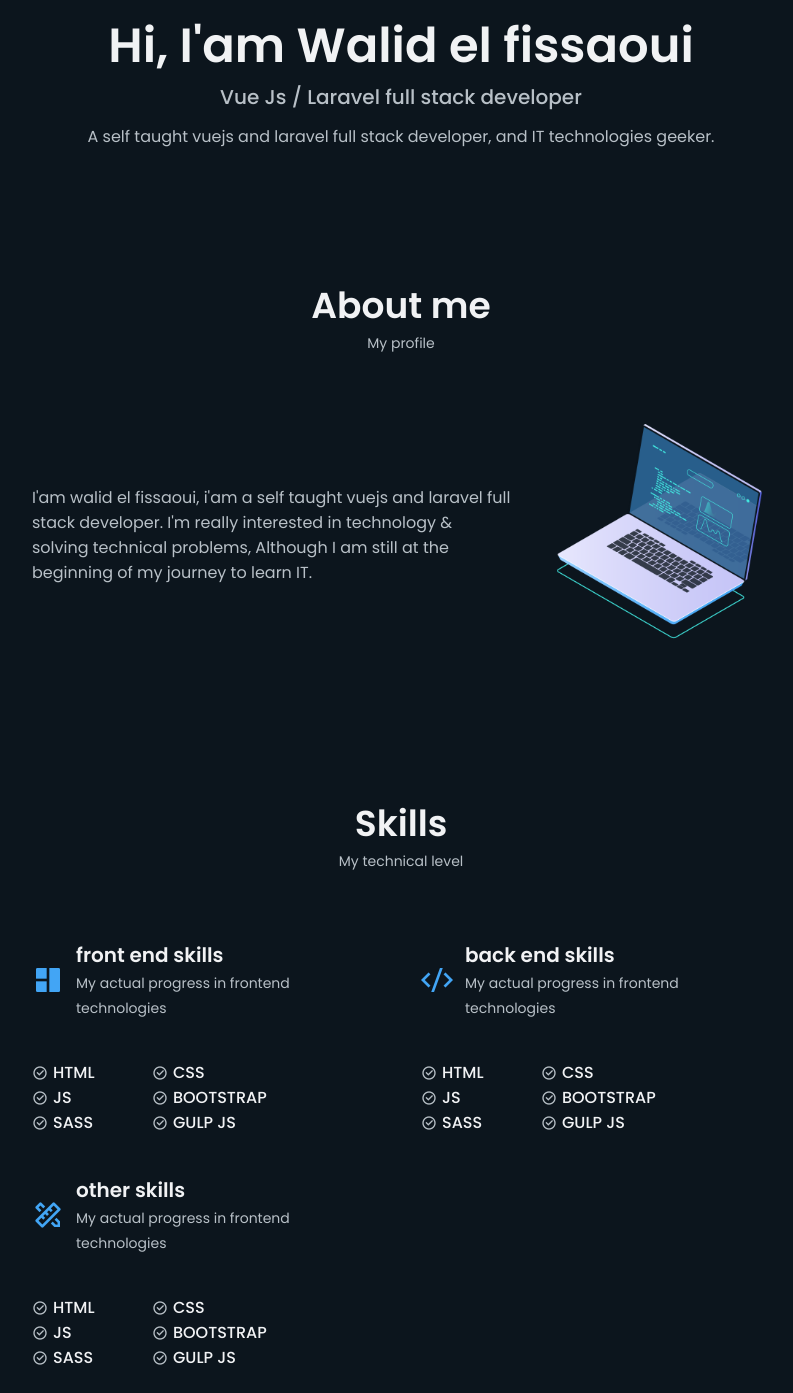
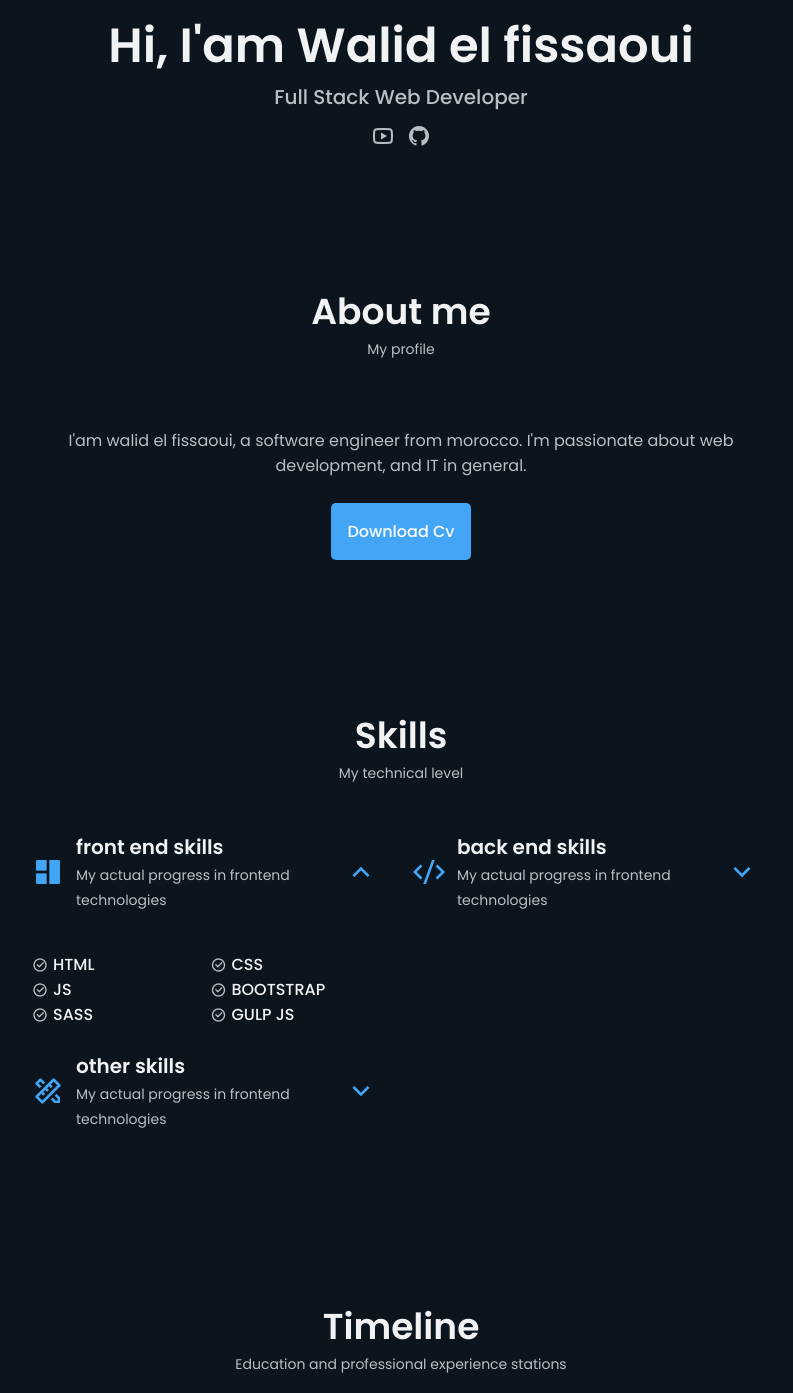
Before and after one commit to walid-el-fissaoui/portfolio, a website: page index.html in a window 1280 px wide. Shown: the part 420-1813 px from the top of the page, without its empty margins (239-1032 px from the left). Drawn offline with nearby package versions, Linux system fonts and the light colour scheme; files that its build step writes are made by us from their sources.

Commit message:
8. finish footer

```diff
--- a/index.html
+++ b/index.html
@@ -82,9 +82,19 @@
         </div>
         <div class="home-content">
           <h1 class="home-title">Hi, I'am Walid el fissaoui</h1>
-          <h3 class="home-subtitle">Vue Js / Laravel full stack developer</h3>
-          <p class="home-description">A self taught vuejs and laravel full stack developer, and IT technologies geeker.
-          </p>
+          <h3 class="home-subtitle">Full Stack Web Developer</h3>
+          <ul class="social-links">
+            <li>
+              <a href="https://www.youtube.com/channel/UCIbjDtKKhliYzFHkWBIG3-g" target="_blank">
+                <i class="ri-youtube-line"></i>
+              </a>
+            </li>
+            <li>
+              <a href="https://github.com/walid-el-fissaoui/" target="_blank">
+                <i class="ri-github-fill"></i>
+              </a>
+            </li>
+          </ul>
         </div>
       </div>
     </div>
@@ -96,15 +106,12 @@
     <span class="section-subtitle">My profile</span>
     <div class="container">
       <div class="row gap-2">
-        <div class="col-xs-12 col-md-8">
+        <div class="col-xs-12">
           <div class="about-description">
-            <p>I'am walid el fissaoui, i'am a self taught vuejs and laravel full stack developer. I'm really interested
-              in technology & solving technical problems, Although I am still at the beginning of my journey to learn
-              IT.</p>
+            <p>I'am walid el fissaoui, a software engineer from morocco. I'm passionate about web development, and IT in
+              general.</p>
+            <a href="dist/files/walid-el-fissaoui.pdf" target="_blank" class="button button--primary">Download Cv</a>
           </div>
-        </div>
-        <div class="col-xs-12 col-md-4">
-          <img class="about-picture" src="src/assets/images/laptop.png" alt="laptop">
         </div>
       </div>
     </div>
@@ -115,15 +122,15 @@
     <h2 class="section-title">Skills</h2>
     <span class="section-subtitle">My technical level</span>
     <div class="container">
-      <div class="row gap-2">
-        <div class="col-xm-12 col-md-6">
-          <div class="skills-card">
+      <div class="grid skills-container">
+        <div class="skills-card open">
           <div class="skills-header">
             <i class="ri-layout-4-fill"></i>
             <div>
               <h3 class="skills-title">front end skills</h3>
               <span class="skills-subtitle">My actual progress in frontend technologies</span>
             </div>
+            <i class="ri-arrow-down-s-line card-arrow"></i>
           </div>
           <div class="skills-list">
             <div class="skill-info">
@@ -152,8 +159,6 @@
             </div>
           </div>
         </div>
-        </div>
-        <div class="col-xm-12 col-md-6">
         <div class="skills-card">
           <div class="skills-header">
             <i class="ri-code-s-slash-fill"></i>
@@ -161,36 +166,23 @@
               <h3 class="skills-title">back end skills</h3>
               <span class="skills-subtitle">My actual progress in frontend technologies</span>
             </div>
+            <i class="ri-arrow-down-s-line card-arrow"></i>
           </div>
           <div class="skills-list">
             <div class="skill-info">
               <i class="ri-checkbox-circle-line"></i>
-                <h4 class="skill-name">html</h4>
+              <h4 class="skill-name">php</h4>
             </div>
             <div class="skill-info">
               <i class="ri-checkbox-circle-line"></i>
-                <h4 class="skill-name">css</h4>
+              <h4 class="skill-name">laravel</h4>
             </div>
             <div class="skill-info">
               <i class="ri-checkbox-circle-line"></i>
-                <h4 class="skill-name">js</h4>
-              </div>
-              <div class="skill-info">
-                <i class="ri-checkbox-circle-line"></i>
-                <h4 class="skill-name">bootstrap</h4>
-              </div>
-              <div class="skill-info">
-                <i class="ri-checkbox-circle-line"></i>
-                <h4 class="skill-name">sass</h4>
-              </div>
-              <div class="skill-info">
-                <i class="ri-checkbox-circle-line"></i>
-                <h4 class="skill-name">gulp js</h4>
+              <h4 class="skill-name">sql</h4>
             </div>
           </div>
         </div>
-        </div>
-        <div class="col-xm-12 col-md-6">
         <div class="skills-card">
           <div class="skills-header">
             <i class="ri-pencil-ruler-2-line"></i>
@@ -198,32 +190,20 @@
               <h3 class="skills-title">other skills</h3>
               <span class="skills-subtitle">My actual progress in frontend technologies</span>
             </div>
+            <i class="ri-arrow-down-s-line card-arrow"></i>
           </div>
           <div class="skills-list">
             <div class="skill-info">
               <i class="ri-checkbox-circle-line"></i>
-                <h4 class="skill-name">html</h4>
+              <h4 class="skill-name">wordpress</h4>
             </div>
             <div class="skill-info">
               <i class="ri-checkbox-circle-line"></i>
-                <h4 class="skill-name">css</h4>
+              <h4 class="skill-name">adobe illustrator</h4>
             </div>
             <div class="skill-info">
               <i class="ri-checkbox-circle-line"></i>
-                <h4 class="skill-name">js</h4>
-              </div>
-              <div class="skill-info">
-                <i class="ri-checkbox-circle-line"></i>
-                <h4 class="skill-name">bootstrap</h4>
-              </div>
-              <div class="skill-info">
-                <i class="ri-checkbox-circle-line"></i>
-                <h4 class="skill-name">sass</h4>
-              </div>
-              <div class="skill-info">
-                <i class="ri-checkbox-circle-line"></i>
-                <h4 class="skill-name">gulp js</h4>
-              </div>
+              <h4 class="skill-name">adobe photoshop</h4>
             </div>
           </div>
         </div>
@@ -349,6 +329,13 @@
     </div>
   </section>
   <!-- End Contact Section -->
+  <!-- Start Footer Section -->
+  <footer class="footer" id="footer">
+    <div class="container">
+      <div class="footer__copyrights">&#169; Made by Digitallabe</div>
+    </div>
+  </footer>
+  <!-- End Footer Section -->
   <script src="src/assets/js/main.js"></script>
 </body>
 
--- a/src/assets/js/main.js
+++ b/src/assets/js/main.js
@@ -48,3 +48,19 @@ const tabs = document.querySelectorAll(".tabs [data-target]"),
     })
   })
 // END : TIMELINE TABS
+// START : SKILLS ACCORDION
+const skills = document.querySelectorAll(".skills .skills-card"),
+  skillsHeaders = document.querySelectorAll(".skills .skills-card .skills-header");
+  function toggleSkills() {
+    let itemClasses = this.parentNode.className;
+    skills.forEach(item => {
+      item.classList.remove("open");
+    })
+    if(!itemClasses.includes("open")) {
+      this.parentNode.classList.add("open")
+    }
+  }
+  skillsHeaders.forEach(item => {
+    item.addEventListener("click",toggleSkills);
+  })
+// END : SKILLS ACCORDION
--- a/src/sass/components/_home.scss
+++ b/src/sass/components/_home.scss
@@ -16,5 +16,4 @@
     font-weight: var(--type-fw-medium);
     margin-bottom: .75rem;
   }
-  .home-description {}
 }
--- a/src/sass/components/_skills-card.scss
+++ b/src/sass/components/_skills-card.scss
@@ -1,3 +1,6 @@
+.skills-container {
+  grid-template-columns: repeat(2,1fr);
+}
 .skills-card {
   .skills-header {
     display: flex;
@@ -16,14 +19,20 @@
       font-size: 0.875rem;
       color: var(--cp-text);
     }
+    .card-arrow {
+      transition: .3s;
+    }
   }
   .skills-list {
+    height: 0;
+    overflow: hidden;
     display: flex;
     flex-wrap: wrap;
+    justify-content: space-between;
     .skill-info {
       display: flex;
       align-items: center;
-      min-width: 120px;
+      min-width: 50%;
       .skill-name {
         margin-left: 5px;
         font-weight: var(--type-fw-medium);
@@ -32,4 +41,12 @@
       }
     }
   }
+  &.open {
+    .skills-list {
+      height: max-content;
+    }
+    .card-arrow {
+      transform: rotate(-180deg);
+    }
+  }
 }
--- a/src/sass/helpers/_variables.scss
+++ b/src/sass/helpers/_variables.scss
@@ -10,6 +10,7 @@
   --cp-header: #fafdff;
   --cp-container: #fff;
   --cp-input: #e9ebec;
+  --cp-border: #d8e2ef;
   // Typography
   --type-font-main: 'Poppins', sans-serif;
   --type-fs-s-1: .75rem;
@@ -46,6 +47,7 @@ body.dark-theme {
   --cp-header: #11202cdb;
   --cp-container: #171f26;
   --cp-input: #1d3244;
+  --cp-border: #344050;
 
   --first-color-second: hsl(var(--hue-color),30%,8%);
   --title-color: hsl(var(--hue-color),8%,95%);
--- a/src/sass/layout/_grid.scss
+++ b/src/sass/layout/_grid.scss
@@ -68,3 +68,8 @@ $grid-gaps: (
 section .container {
   max-width: 768px;
 }
+
+.grid {
+  display: grid;
+  gap: 1.5rem;
+}
--- a/src/sass/style.scss
+++ b/src/sass/style.scss
@@ -15,3 +15,35 @@
 @import 'components/timeline';
 @import 'components/form';
 @import 'components/sonar-wave';
+
+
+
+.footer {
+  margin-top: 96px;
+}
+.footer__copyrights {
+  font-weight: var(--type-fw-medium);
+  font-size: var(--type-fs-n-3);
+  text-align: center;
+  padding: 17px 0;
+  border-top: 1px solid var(--cp-border);
+}
+.social-links {
+  display: flex;
+  justify-content: space-between;
+  align-items: center;
+}
+.social-links a {
+  color: var(--cp-text);
+}
+.social-links i {
+  font-size: var(--type-fs-n-5);
+  padding: 6px;
+}
+.about-description {
+  text-align: center;
+}
+
+.about-description p {
+  margin-bottom: 25px;
+}
```
Lines whose indentation alone changed are shown as unchanged.
